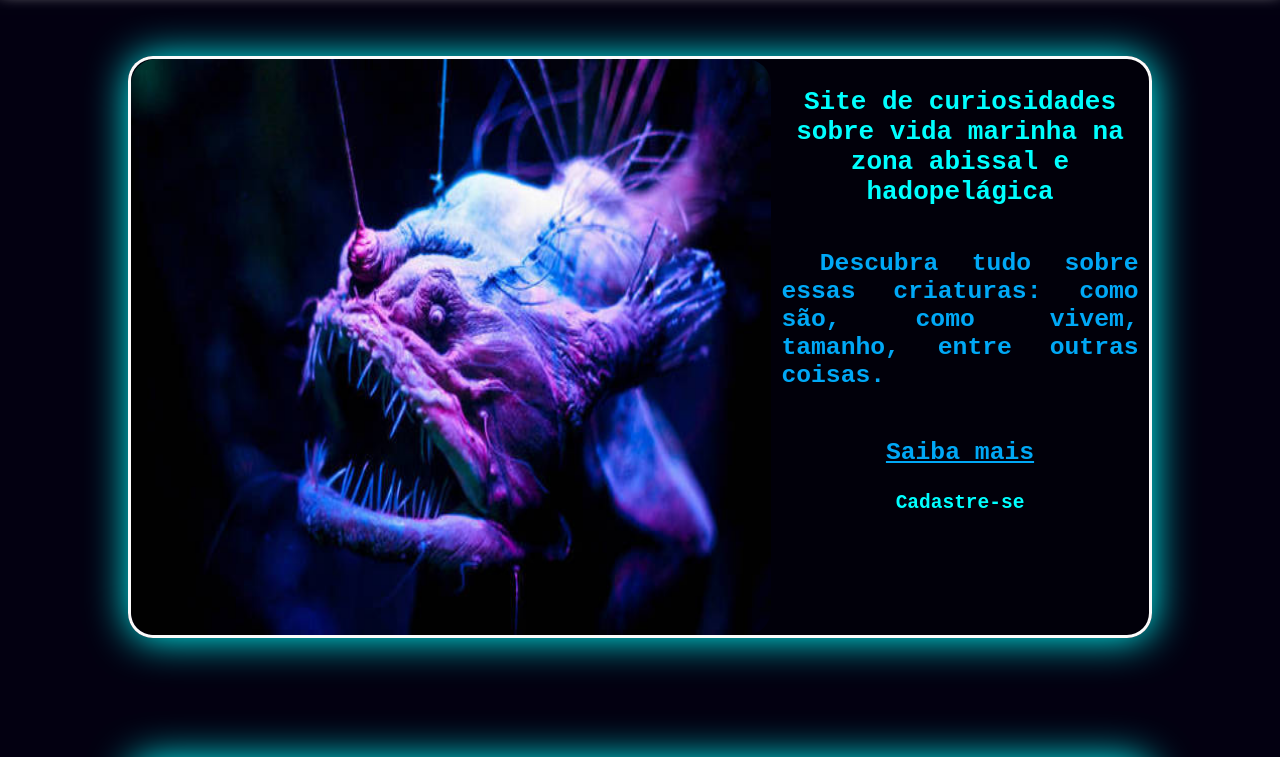
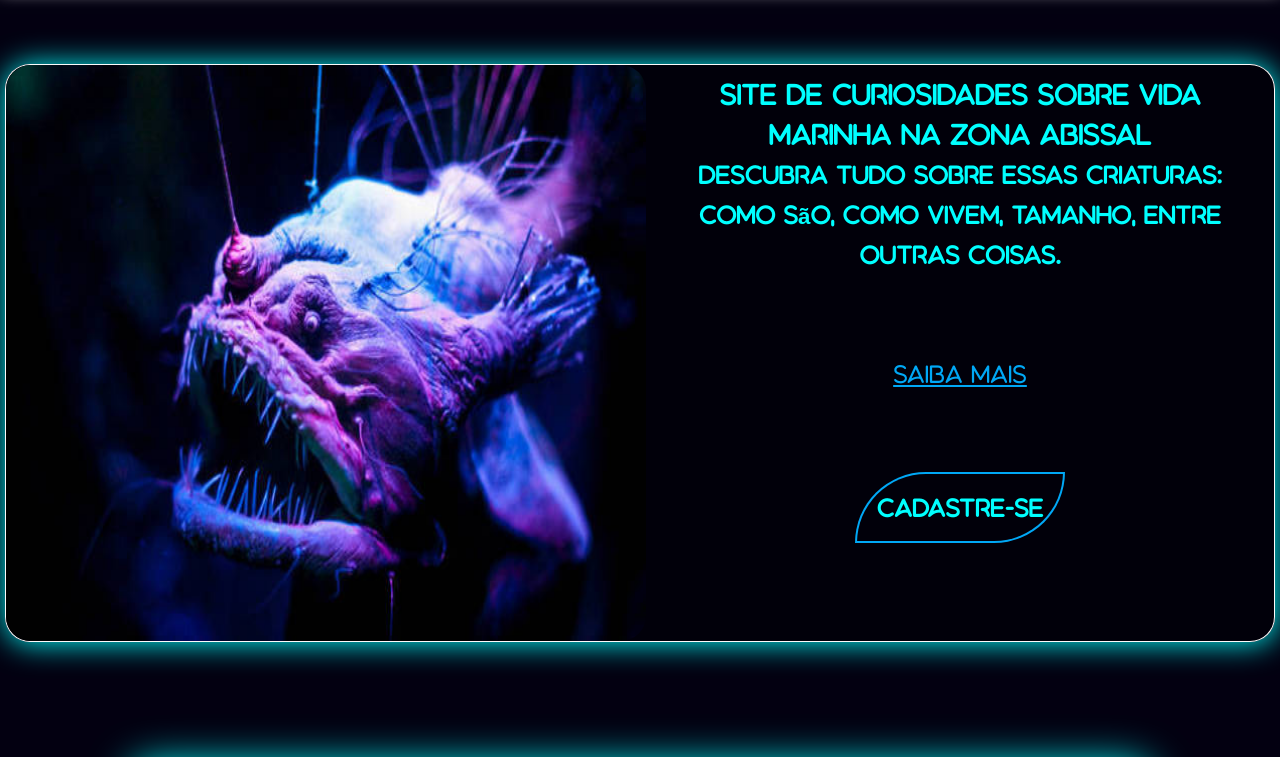
Before and after one commit to YuriLealS/Deep_Abyss, a website: page site/public/index.html in a window 1280 px wide. Shown: the part 136-893 px from the top of the page. Drawn offline with Linux system fonts and the light colour scheme.

Commit message:
Corrigindo o site

```diff
--- a/site/public/css/index.css
+++ b/site/public/css/index.css
@@ -1,17 +1,22 @@
+
 /* COMEÇO BANNER  */
 
 .banner{
-    border: 3px solid var(--branco);
-    box-shadow: 1px 1px 40px var(--aqua);
-    background:var(--fundoCard);
-    margin: 15% 10% 0% 10%;
-    border-radius: 25px;
-
+    margin-top: 200px;
+    display: flex;
+    align-items: center;
+    justify-content: center;
+    flex-direction: column;
 }
 
 .container_banner{
     display: flex;
     flex-direction: row;
+    width: 99%;
+    border: 1px solid var(--branco);
+    box-shadow: 1px 1px 30px var(--aqua);
+    background:var(--fundoCard);
+    border-radius: 25px;
 }
 
 .img_banner{
@@ -28,47 +33,39 @@
     align-items: center;
 }
 
-.texto_banner{
-    color: var(--letra);
-    display: flex;
-    flex-direction: row;
-    text-align: justify;
-    font-size: 190%;
-    font-family: var(--fonte);
-    font-weight: bold;
-    text-indent: 3vw;
-}
-
-.titulo_banner{
-    color: var(--aqua);
-    display: flex;
-    flex-direction: row;
-    text-align: center;
-    font-size: 200%;
-    font-family: var(--fonte);
-    font-weight: bold;
-}
-
 #saiba_mais{
     text-indent: 0;
     text-decoration: underline;
+    font-size: 1.4rem;
+    font-family: var(--fonte-titulo);
 }
 
 .btn_banner{
     background-color: var(--transparent);
     text-align: center;
     color: var(--aqua);
-    font-size: 150%;
-    font-family: var(--fonte);
+    font-size: 1.4rem;
+    font-family: var(--fonte-titulo);
     font-weight: bold;
     border: var(--transparent);
+    border: 2px solid rgb(0, 168, 246);
+    border-radius: 100px 0 100px 0;
+    padding: 20px;
+
 }
-.btn_banner :hover{
-    background: rgb(0, 168, 246);
-    padding: 1vh;
-    border: var(--transparent);
-    border-radius: 2vw;
-    color: var(--preto);
+
+.btn_banner:hover{
+    background-color: var(--azul);
+    color: var(--branco);
+}
+
+#botoes{
+    width: 100%;
+    height: 100%;
+    display: flex;
+    flex-direction: column;
+    align-items: center;
+    justify-content: space-evenly;
 }
 
 /* FIM BANNER  */
--- a/site/public/css/reset.css
+++ b/site/public/css/reset.css
@@ -56,3 +56,26 @@ table {
 	border-collapse: collapse;
 	border-spacing: 0;
 }
+
+h1{
+	font-size: 1.6rem;
+	font-family: var(--fonte-titulo);
+	color: var(--aqua);
+	font-weight: bold;
+	text-align: center;
+	line-height: 40px;
+}
+
+h2{
+	font-size: 1.4rem;
+	font-family: var(--fonte-titulo);
+	color: var(--aqua);
+	font-weight: bold;
+	text-align: center;
+	line-height: 40px;
+}
+
+p{
+	color: var(--letra);
+	font-size: 1.3rem;
+}
--- a/site/public/css/root.css
+++ b/site/public/css/root.css
@@ -1,11 +1,20 @@
+@font-face {
+    font-family: 'Aquatico';
+    src: url('fonts/Aquatico-Regular.otf') format('opentype');
+    font-weight: normal;
+    font-style: normal;
+}
+
+
 :root {
     --fundo: rgb(3, 0, 17);
     --branco: #fdfdfdfd;
     --preto:rgb(0, 0, 0);
     --letra: rgb(0, 168, 246);
     --aqua: rgb(0, 255, 255);
+    --azul:rgb(8, 130, 187);
     --transparent: transparent;
     --fundoCard:rgba(0, 0, 0, 0.356);
     --textoRodape:rgba(0, 221, 255, 0.641);
-    --fonte : monospace;
+    --fonte-titulo : 'Aquatico', sans-serif;
 }
--- a/site/public/index.html
+++ b/site/public/index.html
@@ -10,6 +10,7 @@
     <link rel="stylesheet" href="css/cabecalho.css">
     <link rel="stylesheet" href="css/rodape.css">
     <link rel="stylesheet" href="css/root.css">
+    <link rel="stylesheet" href="css/reset.css">
     <title>Deep Abyss</title>
 </head>
 <body>
@@ -40,16 +41,18 @@
             <img src="css/img/imgBanner.jpeg" alt="" class="img_banner">
                 <div class="caixa_texto_banner">
                     <h1 class="titulo_banner">
-                        Site de curiosidades sobre vida marinha na zona abissal e hadopelágica
+                        Site de curiosidades sobre vida marinha na zona abissal
                     </h1>
-                    <p class="texto_banner">
+                    <h2 class="texto_banner">
                         Descubra tudo sobre essas criaturas: como são, como vivem, tamanho, entre outras coisas.
-                    </p>
-                    <p class="texto_banner" id="saiba_mais">
-                        <a href="#explicacao">Saiba mais</a>
-                    </p>
+                    </h2>
+                    <div id="botoes">
+                        <p class="texto_banner" id="saiba_mais">
+                            <a href="#explicacao">Saiba mais</a>
+                        </p>
 
-                    <button class="btn_banner"><a href="cadastro.html">Cadastre-se</a></button>
+                        <button class="btn_banner"><a href="cadastro.html">Cadastre-se</a></button>
+                    </div>
                 </div>
         </div>
     </div>
```
Also changed, not shown: site/public/css/fonts/Aquatico-Regular.otf (added), site/public/css/fonts/Shark Attack.ttf (added), site/public/css/fonts/SharkAttack.otf (added).
